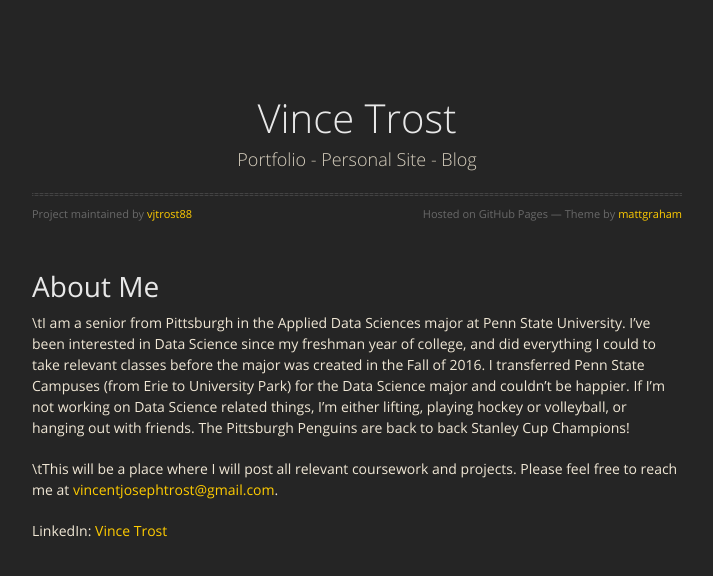
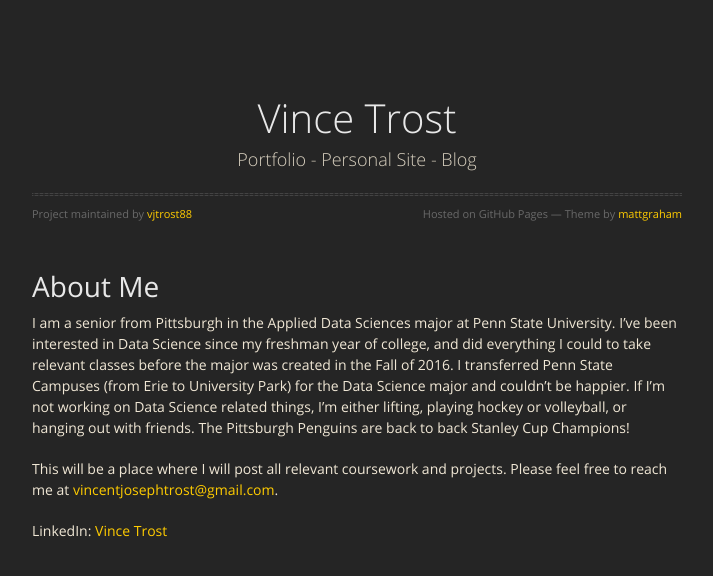
Before and after one commit to vjtrost88/vjtrost88.github.io, a Jekyll site: the page built from index.md, in a window 1280 px wide. Shown: the top 576 px of the page, without its empty margins (283-996 px from the left). Built offline with Jekyll 4.4.1, drawn with Linux system fonts in a browser that asks for light colours; nearby versions of some CDN libraries; our own code applies the rules of GitHub Pages for plain Markdown files.

Commit message:
update
tabs don’t work in markdown

```diff
--- a/index.md
+++ b/index.md
@@ -3,8 +3,8 @@ layout: default
 ---
 # [](#header-1)About Me
 
-\tI am a senior from Pittsburgh in the Applied Data Sciences major at Penn State University. I've been interested in Data Science since my freshman year of college, and did everything I could to take relevant classes before the major was created in the Fall of 2016. I transferred Penn State Campuses (from Erie to University Park) for the Data Science major and couldn't be happier. If I'm not working on Data Science related things, I'm either lifting, playing hockey or volleyball, or hanging out with friends. The Pittsburgh Penguins are back to back Stanley Cup Champions!
+I am a senior from Pittsburgh in the Applied Data Sciences major at Penn State University. I've been interested in Data Science since my freshman year of college, and did everything I could to take relevant classes before the major was created in the Fall of 2016. I transferred Penn State Campuses (from Erie to University Park) for the Data Science major and couldn't be happier. If I'm not working on Data Science related things, I'm either lifting, playing hockey or volleyball, or hanging out with friends. The Pittsburgh Penguins are back to back Stanley Cup Champions!
 
-\tThis will be a place where I will post all relevant coursework and projects. Please feel free to reach me at [vincentjosephtrost@gmail.com](vincentjosephtrost@gmail.com).
+This will be a place where I will post all relevant coursework and projects. Please feel free to reach me at [vincentjosephtrost@gmail.com](vincentjosephtrost@gmail.com).
 
 LinkedIn: [Vince Trost](https://linkedin.com/in/vince-trost-8a3054b6/)
```
